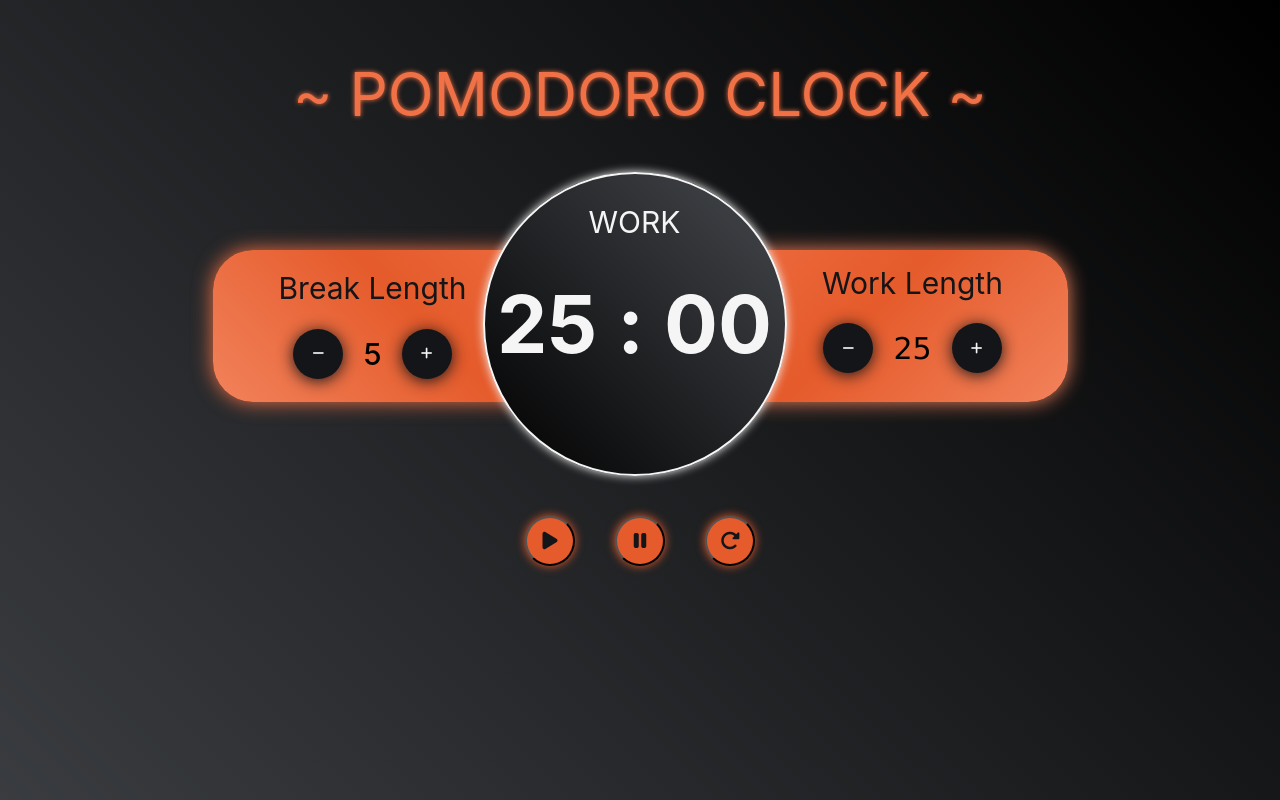
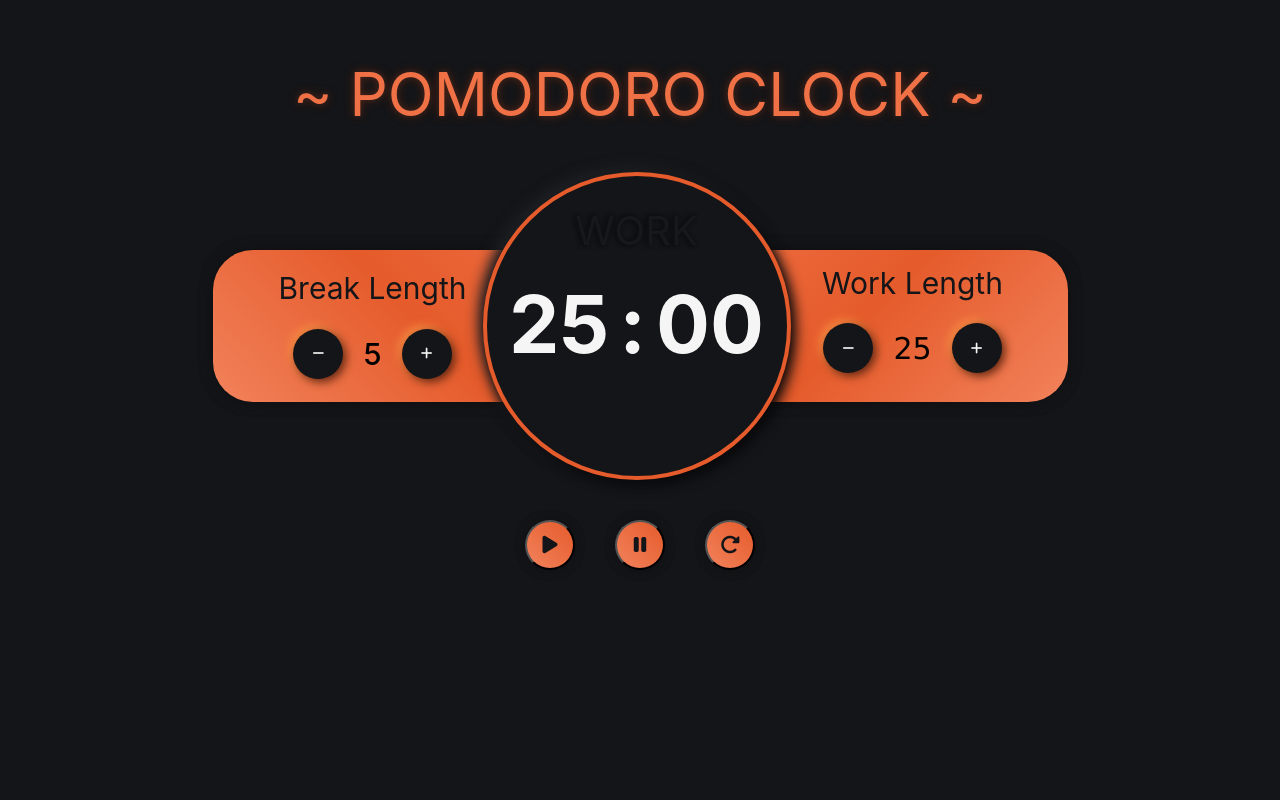
Before and after one commit to Martaly/Pomodoro-clock, a React app: page / in a window 1280 px wide. Shown: the top 800 px of the page. Built offline with nearby package versions, Linux system fonts and the light colour scheme.

Commit message:
neuphormisphe

```diff
--- a/src/componentsStyles/App.css
+++ b/src/componentsStyles/App.css
@@ -1,5 +1,6 @@
 body {
-    background-image: linear-gradient(45deg, #45484d 0%, #000000 100%);
+    /*background-image: linear-gradient(45deg, #45484d 0%, #000000 100%);*/
+    background: #141518;
     font-family: -apple-system, BlinkMacSystemFont, "Segoe UI", Roboto, Oxygen,
         Ubuntu, Cantarell, "Open Sans", "Helvetica Neue", sans-serif;
     font-weight: bolder;
@@ -20,7 +21,7 @@ main {
     font-weight: 400;
     color: rgba(240, 113, 70, 1);
     margin-bottom: 100px;
-    text-shadow: 0px 0px 5px;
+    text-shadow: 0px 0px 10px #5c2411, 0px 0px 5px #202226;
 }
 
 .App {
@@ -47,7 +48,8 @@ main {
     cursor: pointer;
     width: 50px;
     text-align: center;
-    box-shadow: 0 2px 16px #141518;
+    /*box-shadow: 0 2px 16px #141518;*/
+    box-shadow: 3px 3px 10px #5c2411, -3px -3px 10px #ff9245;
 }
 
 .counter-btn:disabled {
--- a/src/componentsStyles/BreakInterval.css
+++ b/src/componentsStyles/BreakInterval.css
@@ -10,8 +10,10 @@
     border-radius: 40px 0px 0px 40px;
     margin-top: 20px;
     padding: 10px;
-    box-shadow: 0px 0px 20px rgba(240, 113, 70, 1);
+    /*box-shadow: 0px 0px 20px rgba(240, 113, 70, 1);*/
     padding-right: 120px;
+
+    box-shadow: 0px 0px 13px #08080a, 0px 0px 13px #202226;
 }
 
 #break-time-interval {
--- a/src/componentsStyles/SessionActions.css
+++ b/src/componentsStyles/SessionActions.css
@@ -13,8 +13,15 @@
     cursor: pointer;
     width: 50px;
     text-align: center;
-    box-shadow: 0 0px 10px rgba(229, 91, 43, 1);
+
     position: relative;
     z-index: 5;
     font-size: 20px;
+
+    background: linear-gradient(
+        45deg,
+        rgba(242, 130, 91, 1),
+        rgba(229, 91, 43, 1)
+    );
+    box-shadow: 0px 0px 10px #08080a, 0px 0px 10px #202226;
 }
--- a/src/componentsStyles/SessionInterval.css
+++ b/src/componentsStyles/SessionInterval.css
@@ -10,7 +10,8 @@
     border-radius: 0px 40px 40px 0px;
     margin-top: 20px;
     padding: 5px;
-    box-shadow: 0px 0 20px rgba(242, 130, 91, 1);
+    /*box-shadow: 0px 0 20px rgba(242, 130, 91, 1);*/
+    box-shadow: 0px 0px 13px #08080a, 0px 0px 13px #202226;
     padding-left: 120px;
 }
 
--- a/src/componentsStyles/Timer.css
+++ b/src/componentsStyles/Timer.css
@@ -1,7 +1,7 @@
 #session-container {
-    border: 2px solid whitesmoke;
+    border: 4px solid rgba(229, 91, 43, 1);
 
-    box-shadow: 0px 0px 10px whitesmoke;
+    /* box-shadow: 0px 0px 20px rgba(229, 91, 43, 1);*/
     width: 300px;
     height: 300px;
     margin: -230px;
@@ -9,23 +9,28 @@
     margin-left: 270px;
     z-index: 6;
     position: relative;
-    background-image: linear-gradient(45deg, #000000 0%, #45484d 100%);
+    /* background-image: linear-gradient(45deg, #000000 0%, #45484d 100%);*/
+    background: #141518;
+
+    /*background: linear-gradient(45deg, #15161a, #121316);*/
+    box-shadow: 5px 5px 13px #08080a, -5px -5px 13px #202226;
 }
 
 .session-timer {
     font-size: 80px;
     color: whitesmoke;
-    padding: 5px;
 
     justify-content: center;
 }
 
 .session-header {
     margin-top: 30px;
-    margin-bottom: 35px;
-    color: whitesmoke;
+    margin-bottom: 20px;
+    color: #17181b;
     text-transform: uppercase;
     font-weight: lighter;
+    text-shadow: -2px 0px 4px #141518, -2px 0px 4px #000000;
+    font-size: 40px;
 }
 
 #colon {
```
